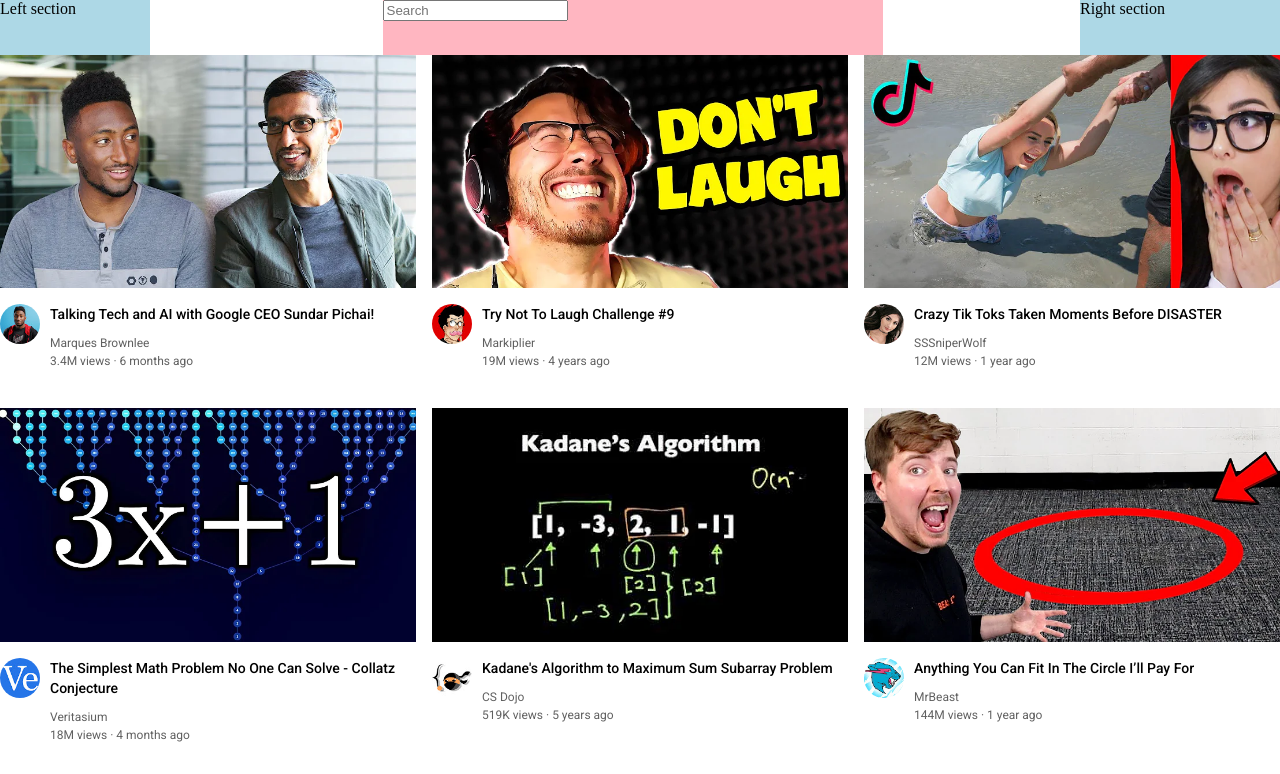
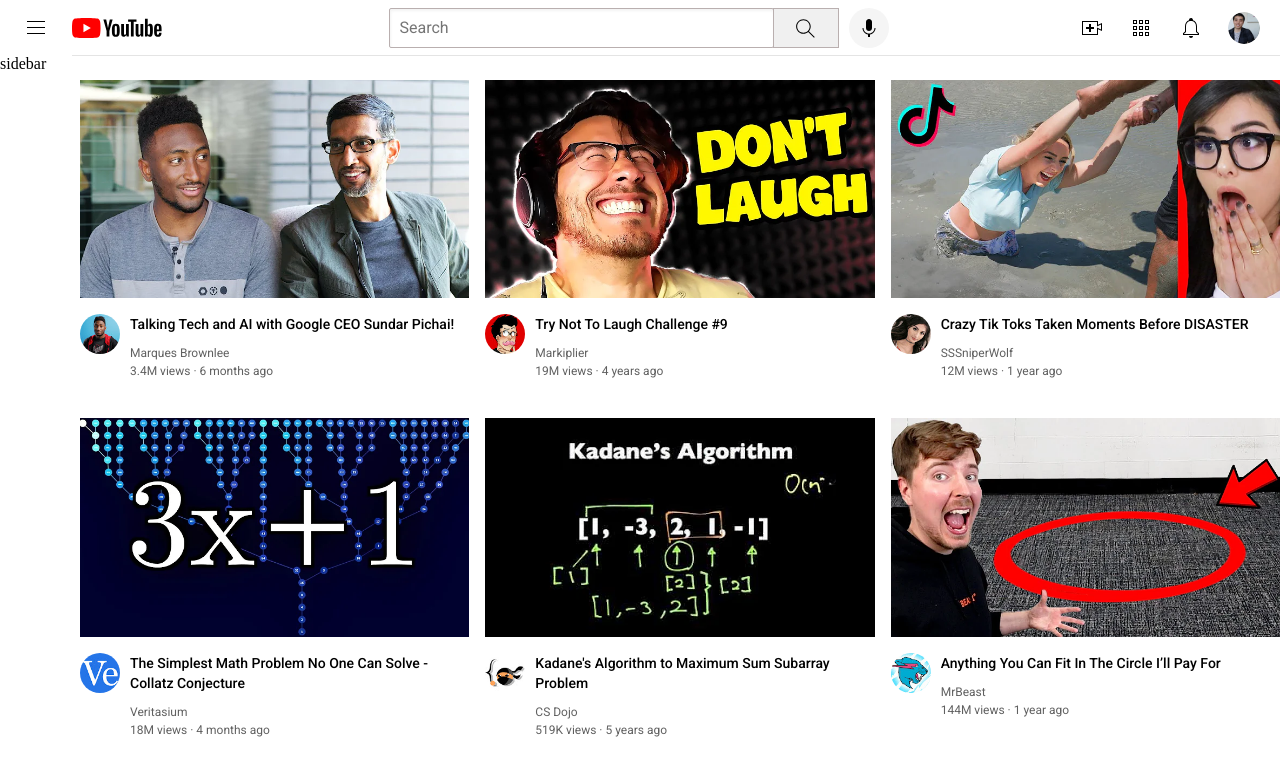
Before and after one commit to vimalpksh/Youtube-clone-website, a plain HTML site: page index.html in a window 1280 px wide. Shown: the top 774 px of the page. Drawn offline with Linux system fonts and the light colour scheme.

Commit message:
sidebar updated

```diff
--- a/general.css
+++ b/general.css
@@ -6,4 +6,6 @@
 
 body {
   margin: 0;
+  padding-top: 80px;
+  padding-left: 80px;
 }
--- a/header.css
+++ b/header.css
@@ -3,21 +3,92 @@
   display: flex;
   flex-direction: row;
   justify-content: space-between;
+  position: fixed;
+  top: 0;
+  left: 0;
+  right: 0;
+  background-color: white;
+  border-bottom-width: 1px;
+  border-bottom-style: solid;
+  border-bottom-color: rgb(228, 228, 228);
 }
 
 .left-section {
-  background-color: lightblue;
-  width: 150px;
+  display: flex;
+  align-items: center;
+}
+.main-menu {
+  height: 24px;
+  margin: 0 24px;
+}
+.youtube-logo {
+  height: 20px;
 }
 
 .middle-section {
-  background-color: lightpink;
   flex: 1;
   margin-left: 70px;
   margin-right: 35px;
   max-width: 500px;
+  display: flex;
+  align-items: center;
+}
+.search-bar {
+  flex: 1;
+  height: 36px;
+  padding-left: 10px;
+  font-size: 16px;
+  border: 1px solid rgb(185, 175, 175);
+  border-radius: 2px;
+  width: 0;
+  box-shadow: inset 1px 2px 3px rgba(0, 0, 0, 0.05);
+}
+.search-bar::placeholder {
+  font-family: Roboto, arial;
+  font-size: 16px;
+}
+.search-button {
+  height: 40px;
+  width: 66px;
+  background-color: rgb(240, 240, 240);
+  border: 1px solid rgb(185, 175, 175);
+  margin-left: -1px;
+  margin-right: 10px;
+}
+.search-icon {
+  height: 25px;
+  margin-top: 4px;
+}
+
+.voice-search-button {
+  height: 40px;
+  width: 40px;
+  border-radius: 20px;
+  border: none;
+  background-color: rgb(245, 245, 245);
+}
+.voice-search-icon {
+  height: 24px;
+  margin-top: 4px;
 }
 .right-section {
-  background-color: lightblue;
-  width: 200px;
+  width: 180px;
+  display: flex;
+  align-items: center;
+  justify-content: space-between;
+  margin-right: 20px;
+  flex-shrink: 0;
 }
+.upload-icon {
+  height: 24px;
+}
+.youtube-apps-icon {
+  height: 24px;
+}
+.notification-icon {
+  height: 24px;
+}
+.current-user-picture {
+  height: 32px;
+  border-radius: 16px;
+}
--- a/index.html
+++ b/index.html
@@ -4,7 +4,7 @@
     <meta charset="UTF-8" />
     <meta http-equiv="X-UA-Compatible" content="IE=edge" />
     <meta name="viewport" content="width=device-width, initial-scale=1.0" />
-    <title>Youtube Clone</title>
+    <title>YouTube Clone</title>
     <link rel="preconnect" href="https://fonts.googleapis.com" />
     <link rel="preconnect" href="https://fonts.gstatic.com" crossorigin />
     <link
@@ -14,15 +14,40 @@
     <link rel="stylesheet" href="general.css" />
     <link rel="stylesheet" href="header.css" />
     <link rel="stylesheet" href="video.css" />
+    <link rel="stylesheet" href="sidebar.css" />
   </head>
   <body>
     <div class="header">
-      <div class="left-section">Left section</div>
+      <div class="left-section">
+        <img class="main-menu" src="icons/hamburger-menu.svg" alt="" />
+        <img class="youtube-logo" src="icons/youtube-logo.svg" alt="" />
+      </div>
       <div class="middle-section">
         <input class="search-bar" placeholder="Search" type="text" />
+        <button class="search-button">
+          <img class="search-icon" src="icons/search.svg" alt="" />
+        </button>
+        <button class="voice-search-button">
+          <img
+            class="voice-search-icon"
+            src="icons/voice-search-icon.svg"
+            alt=""
+          />
+        </button>
       </div>
-      <div class="right-section">Right section</div>
+      <div class="right-section">
+        <img class="upload-icon" src="icons/upload.svg" alt="" />
+        <img class="youtube-apps-icon" src="icons/youtube-apps.svg" alt="" />
+        <img class="notification-icon" src="icons/notifications.svg" alt="" />
+        <img
+          class="current-user-picture"
+          src="channel-pictures/my-channel.jpeg"
+          alt=""
+        />
+      </div>
     </div>
+
+    <div class="sidebar">sidebar</div>
 
     <div class="video-grid">
       <div class="video-preview">
--- /dev/null
+++ b/sidebar.css
@@ -0,0 +1,8 @@
+.sidebar {
+  position: fixed;
+  left: 0;
+  bottom: 0;
+  top: 55px;
+  background-color: white;
+  width: 72px;
+}
```
Also changed, not shown: channel-pictures/my-channel.jpeg (added), icons/explore.svg (added), icons/hamburger-menu.svg (added), icons/home.svg (added), icons/library.svg (added), icons/notifications.svg (added), icons/originals.svg (added), icons/search.svg (added), icons/subscriptions.svg (added), icons/upload.svg (added), icons/voice-search-icon.svg (added), icons/youtube-apps.svg (added), icons/youtube-logo.svg (added), icons/youtube-music.svg (added).
